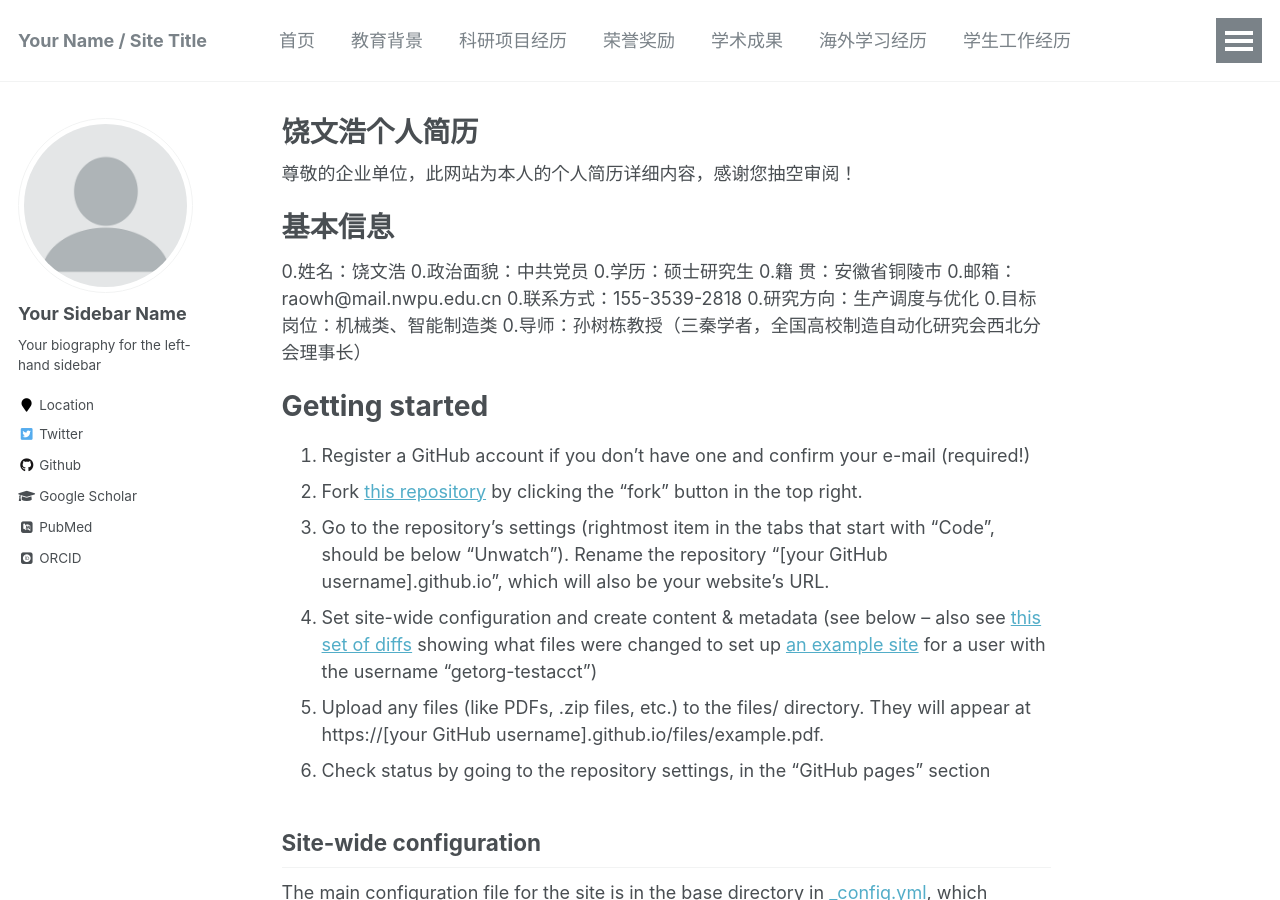
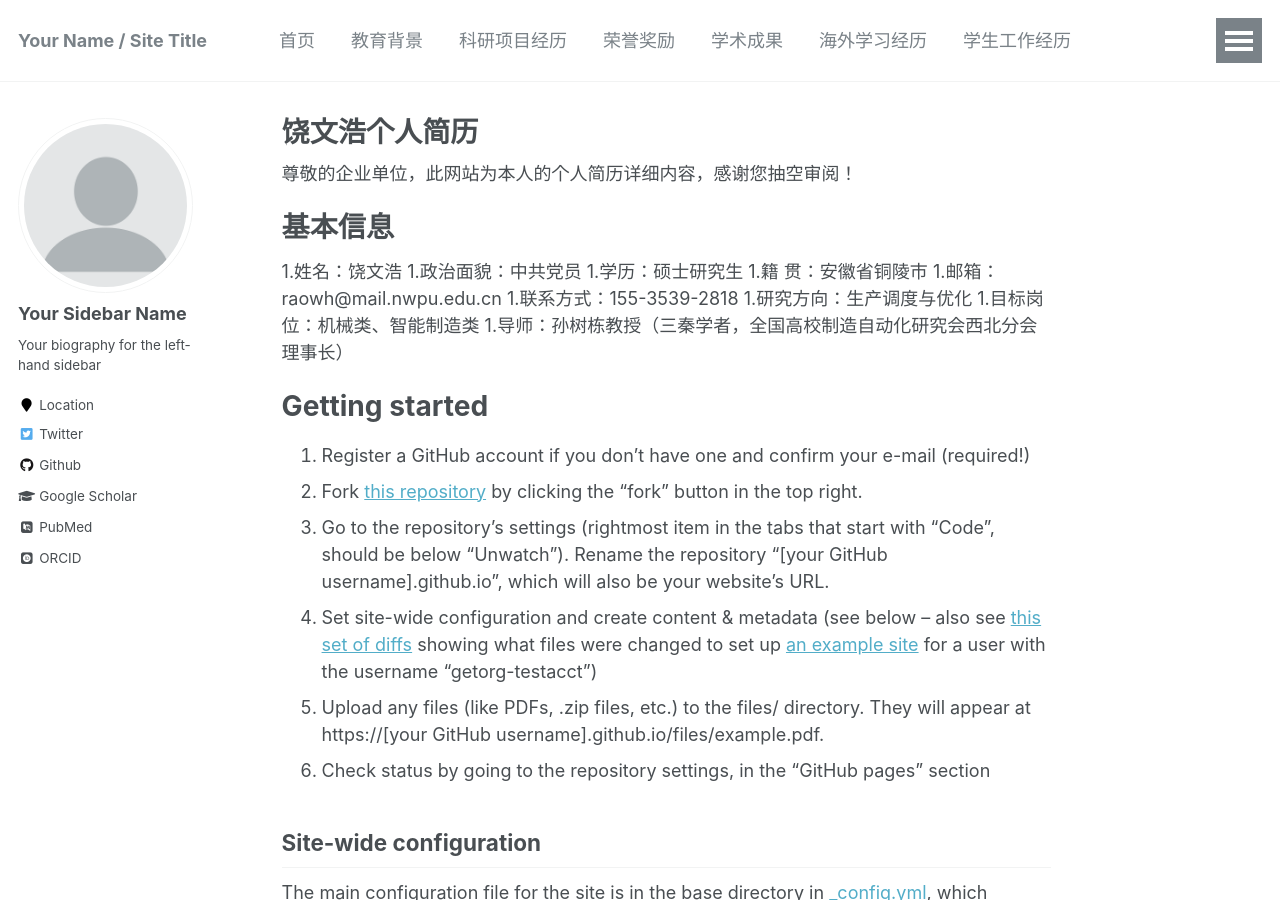
Before and after one commit to raowh/raowh.github.io, a Jekyll site: the page built from _pages/about.md, in a window 1280 px wide and 900 px high. Built offline with Jekyll 4.4.1, drawn with Linux system fonts in a browser that asks for light colours; some web fonts are replaced.

Commit message:
Update about.md

```diff
--- a/_pages/about.md
+++ b/_pages/about.md
@@ -12,15 +12,15 @@ redirect_from:
 
 基本信息
 ======
-0.姓名：饶文浩
-0.政治面貌：中共党员
-0.学历：硕士研究生
-0.籍    贯：安徽省铜陵市
-0.邮箱：raowh@mail.nwpu.edu.cn
-0.联系方式：155-3539-2818
-0.研究方向：生产调度与优化
-0.目标岗位：机械类、智能制造类
-0.导师：孙树栋教授（三秦学者，全国高校制造自动化研究会西北分会理事长）
+1.姓名：饶文浩
+1.政治面貌：中共党员
+1.学历：硕士研究生
+1.籍    贯：安徽省铜陵市
+1.邮箱：raowh@mail.nwpu.edu.cn
+1.联系方式：155-3539-2818
+1.研究方向：生产调度与优化
+1.目标岗位：机械类、智能制造类
+1.导师：孙树栋教授（三秦学者，全国高校制造自动化研究会西北分会理事长）
 
 Getting started
 ======
```
